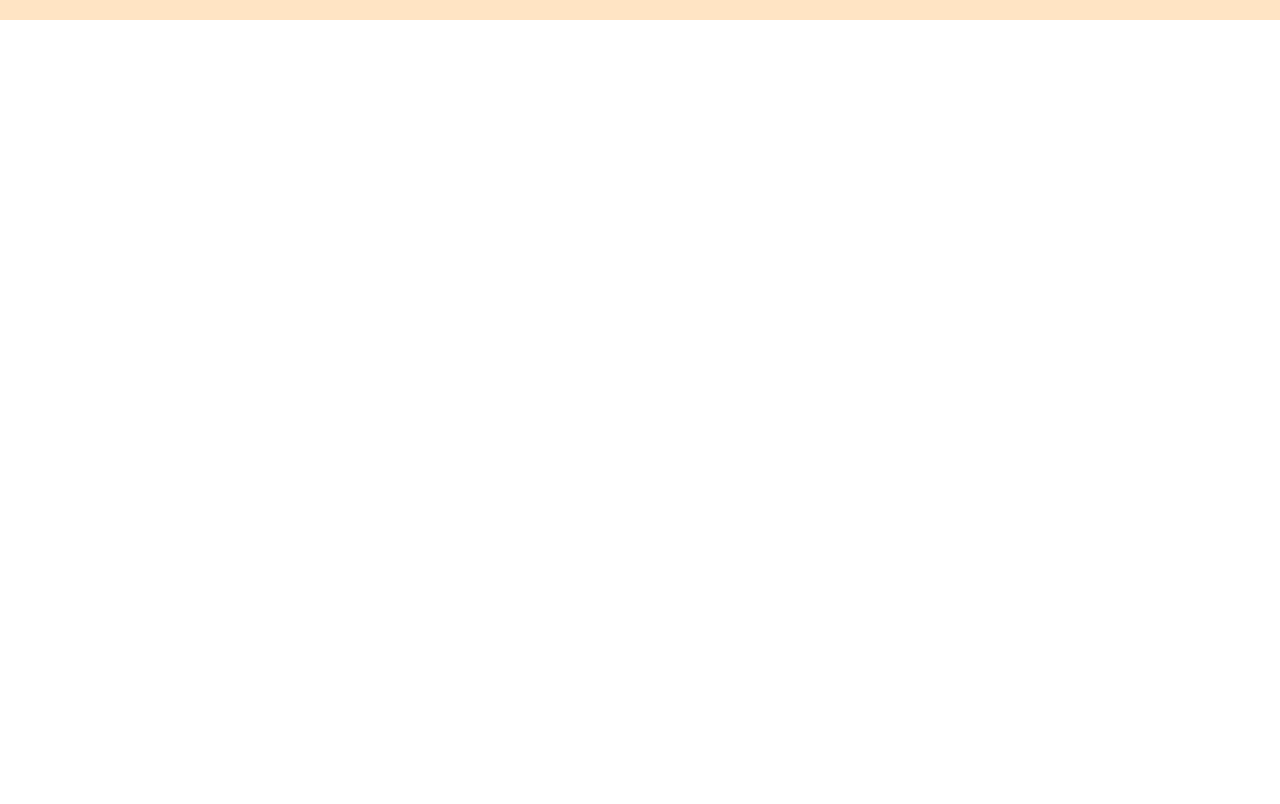
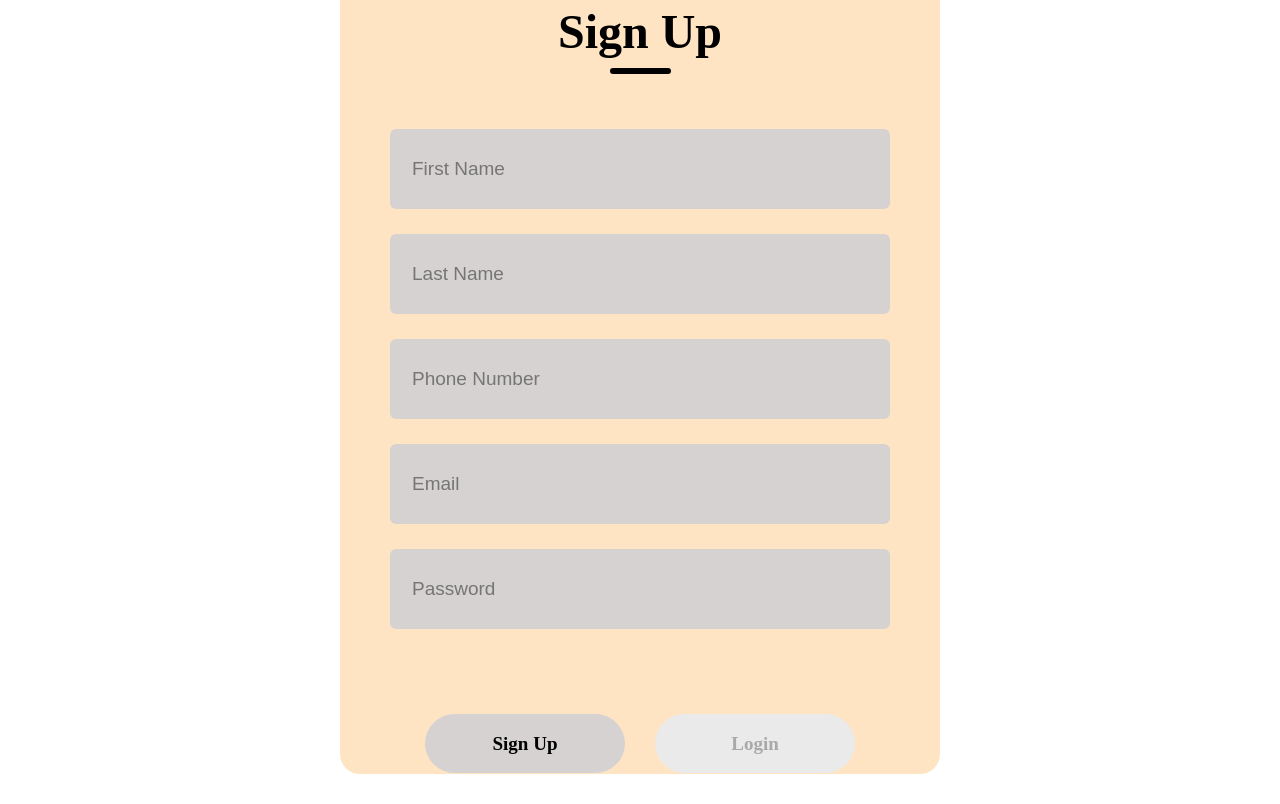
Before and after one commit to Markcanderson8/GroupOne, a React app in the folder pizzaFrontEnd/: page /signup in a window 1280 px wide. Shown: the part 356-1160 px from the top of the page. Before the commit the page ends 800 px from the top, so only its background shows below. Built offline with nearby package versions, Linux system fonts and the light colour scheme.

Commit message:
created login and signup page but haven't linked up to backend yet

```diff
--- a/pizzaFrontEnd/src/Components/App/App.js
+++ b/pizzaFrontEnd/src/Components/App/App.js
@@ -6,6 +6,7 @@ import Home from "../home/Home";
 import styles from "./App.module.css";
 import ProductPage from "./productPage/ProductPage";
 import SingleProductPage from "./productPage/SingleProductPage";
+import LoginSignup from "./loginSignup/LoginSignup";
 
 function App() {
   return (
@@ -15,6 +16,7 @@ function App() {
         <Route exact path="/" element={<Home />} />
         <Route exact path="/products" element={<ProductPage />} />
         <Route exact path="/products/:id" element={<SingleProductPage />} />
+        <Route exact path="/signup" element={<LoginSignup />} />
       </Routes>
       <Footer />
     </div>
--- /dev/null
+++ b/pizzaFrontEnd/src/Components/App/loginSignup/LoginSignup.js
@@ -0,0 +1,69 @@
+import React from "react";
+import styles from "./loginSignup.module.css";
+import { useState } from "react";
+
+const LoginSignup = () => {
+  const [action, setAction] = useState("Sign Up");
+  return (
+    <div className={styles.container}>
+      <div className={styles.header}>
+        <div className={styles.text}>{action}</div>
+        <div className={styles.underline}></div>
+      </div>
+      <div className={styles.inputs}>
+        {action === "Login" ? (
+          <div></div>
+        ) : (
+          <>
+            <div className={styles.input}>
+              <input type="text" placeholder="First Name" />
+            </div>
+            <div className={styles.input}>
+              <input type="text" placeholder="Last Name" />
+            </div>
+            <div className={styles.input}>
+              <input type="text" placeholder="Phone Number" />
+            </div>
+          </>
+        )}
+        <div className={styles.input}>
+          <input type="email" placeholder="Email" />
+        </div>
+        <div className={styles.input}>
+          <input type="password" placeholder="Password" />
+        </div>
+        {action === "Sign Up" ? (
+          <div></div>
+        ) : (
+          <div className={styles.forgotPassword}>
+            Lost Password? <span>Click Here!</span>
+          </div>
+        )}
+      </div>
+      <div className={styles.submitContainer}>
+        <div
+          className={
+            action === "Login"
+              ? `${styles.submit} ${styles.gray}`
+              : styles.submit
+          }
+          onClick={() => setAction("Sign Up")}
+        >
+          Sign Up
+        </div>
+        <div
+          className={
+            action === "Sign Up"
+              ? `${styles.submit} ${styles.gray}`
+              : styles.submit
+          }
+          onClick={() => setAction("Login")}
+        >
+          Login
+        </div>
+      </div>
+    </div>
+  );
+};
+
+export default LoginSignup;
--- /dev/null
+++ b/pizzaFrontEnd/src/Components/App/loginSignup/loginSignup.module.css
@@ -0,0 +1,102 @@
+.container {
+    height: 100vh;
+    display: flex;
+    flex-direction: column;
+    margin: auto;
+    margin-top: 200px;
+    width: 600px;
+    background: bisque;
+    padding-bottom: 30px;
+    border-radius: 20px;
+}
+
+.header {
+    display: flex;
+    flex-direction: column;
+    align-items: center;
+    gap: 9px;
+    width: 100%;
+    margin-top: 60px;
+}
+
+.text {
+    color: black;
+    font-size: 48px;
+    font-weight: 700;
+}
+
+.underline {
+    width: 61px;
+    height: 6px;
+    background: black;
+    border-radius: 9px;
+}
+
+.inputs {
+    margin-top: 55px;
+    display: flex;
+    flex-direction: column;
+    gap: 25px;
+}
+
+.input {
+    display: flex;
+    align-items: center;
+    margin: auto;
+    width: 480px;
+    height: 80px;
+    background: rgb(214, 210, 210);
+    border-radius: 6px;
+    padding-left: 20px;
+}
+
+.input img {
+    margin: 0px 30px;
+}
+
+.input input {
+    height: 50px;
+    width: 400px;
+    background: transparent;
+    border: none;
+    outline: none;
+    color: black;
+    font-size: 19px;
+}
+
+.forgot-password {
+    padding-left: 62px;
+    margin-top: 27px;
+    color: black;
+    font-size: 18px;
+}
+
+.forgotPassword span {
+    color: black;
+    cursor: pointer;
+}
+
+.submitContainer {
+    display: flex;
+    gap: 30px;
+    margin: 60px auto;
+}
+
+.submit {
+    display: flex;
+    justify-content: center;
+    align-items: center;
+    width: 200px;
+    height: 59px;
+    color: black;
+    background-color: rgb(214, 210, 210);
+    border-radius: 50px;
+    font-size: 19px;
+    font-weight: 700;
+    cursor: pointer;
+}
+
+.gray {
+    background-color: #EAEAEA;
+    color: darkgray;
+}
--- a/pizzaFrontEnd/src/Components/App/productPage/ProductPage.js
+++ b/pizzaFrontEnd/src/Components/App/productPage/ProductPage.js
@@ -28,7 +28,7 @@ const ProductPage = () => {
       <div className={styles.grid}>
         {Items.map((d, index) => (
           <Link to={`/products/${d.itemId}`}>
-            <div key={index}>
+            <div key={index} className={styles.cardFont}>
               <ItemCard product={d} />
             </div>
           </Link>
--- a/pizzaFrontEnd/src/Components/App/productPage/productPage.module.css
+++ b/pizzaFrontEnd/src/Components/App/productPage/productPage.module.css
@@ -3,12 +3,6 @@
     grid-template-columns: 1fr 1fr 1fr 1fr 1fr;
 }
 
-.card {
-    border: 3px solid black;
-    width: 250px;
-    text-align: left;
-    padding: 1rem;
-    background-color: bisque;
-    border-radius: 15px;
-    margin-bottom: 2rem;
+.cardFont {
+    font-size: 15px;
 }
--- a/pizzaFrontEnd/src/Components/home/Home.js
+++ b/pizzaFrontEnd/src/Components/home/Home.js
@@ -2,19 +2,26 @@ import pepperoni from "../../images/pepperoni.jpg";
 import cheese from "../../images/Cheese-pizza-1.webp";
 import sausage from "../../images/sausage.jpg";
 import styles from "./home.module.css";
+import { Link } from "react-router-dom";
 
 function Home() {
   return (
     <div className={styles.home}>
       <h1>Any Cheese, Pepperoni, or Cheese 10% off daily!!!</h1>
       <div className={styles.pizzas}>
+        <Link to="/products/4">
           <img className={styles.sausage} src={sausage} alt="sausage pizza" />
+        </Link>
+        <Link to="/products/2">
           <img className={styles.cheese} src={cheese} alt="cheese pizza" />
+        </Link>
+        <Link to="/products/3">
           <img
             className={styles.pepperoni}
             src={pepperoni}
             alt="pepperoni pizza"
           />
+        </Link>
       </div>
     </div>
   );
--- a/pizzaFrontEnd/src/Components/home/home.module.css
+++ b/pizzaFrontEnd/src/Components/home/home.module.css
@@ -1,5 +1,5 @@
 .pizzas {
-    margin-top: 4rem;
+    margin-top: 2rem;
     display: flex;
     justify-content: center;
     align-items: center;
@@ -13,17 +13,17 @@
 }
 
 .sausage {
-    width: 20%;
+    width: 400px;
     margin: 2rem;
 }
 
 .cheese {
-    width: 30%;
+    width: 500px;
     margin: 2rem;
 }
 
 .pepperoni {
-    width: 20%;
+    width: 400px;
     margin: 2rem;
 }
 
```
Also changed, not shown: pizzaFrontEnd/src/images/email.png (added), pizzaFrontEnd/src/images/password.png (added), pizzaFrontEnd/src/images/person.png (added). Lines whose indentation alone changed are shown as unchanged.
